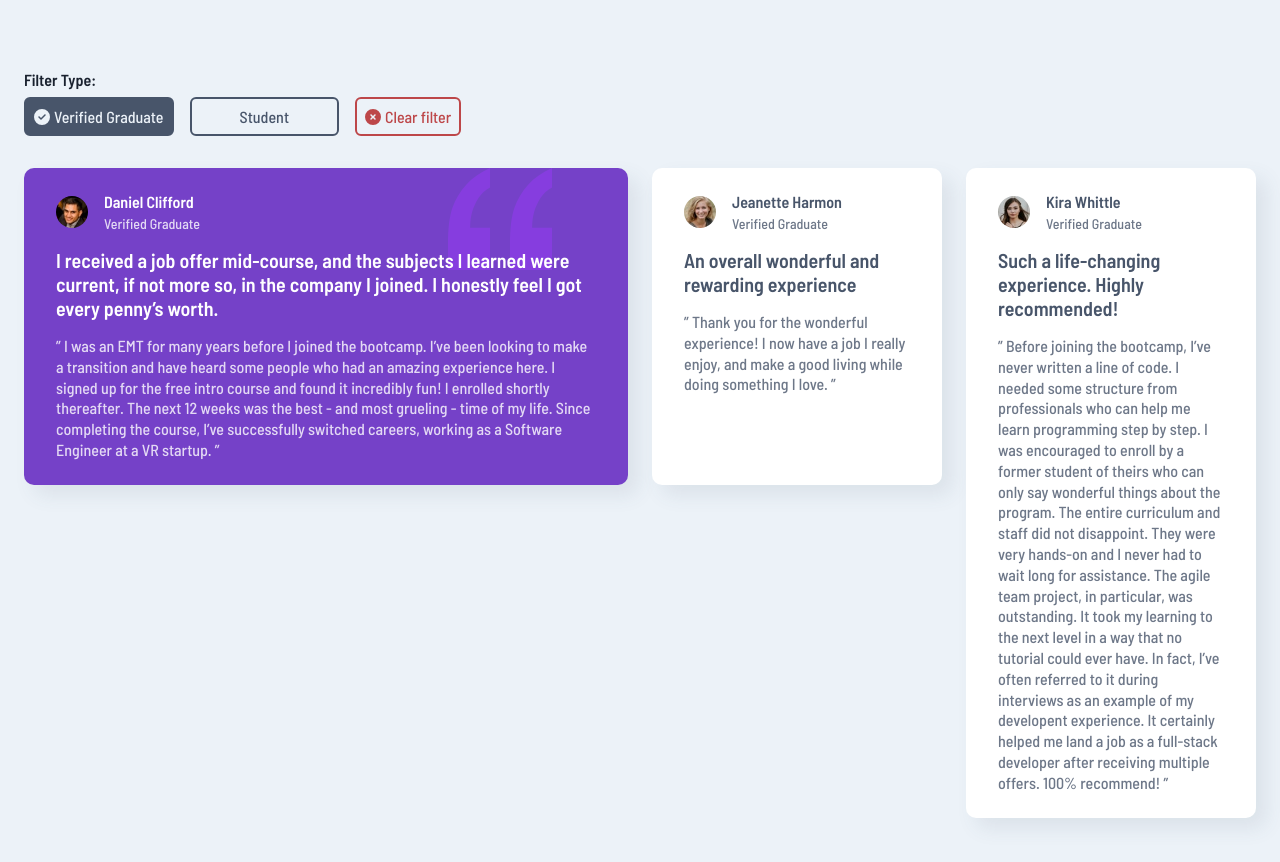
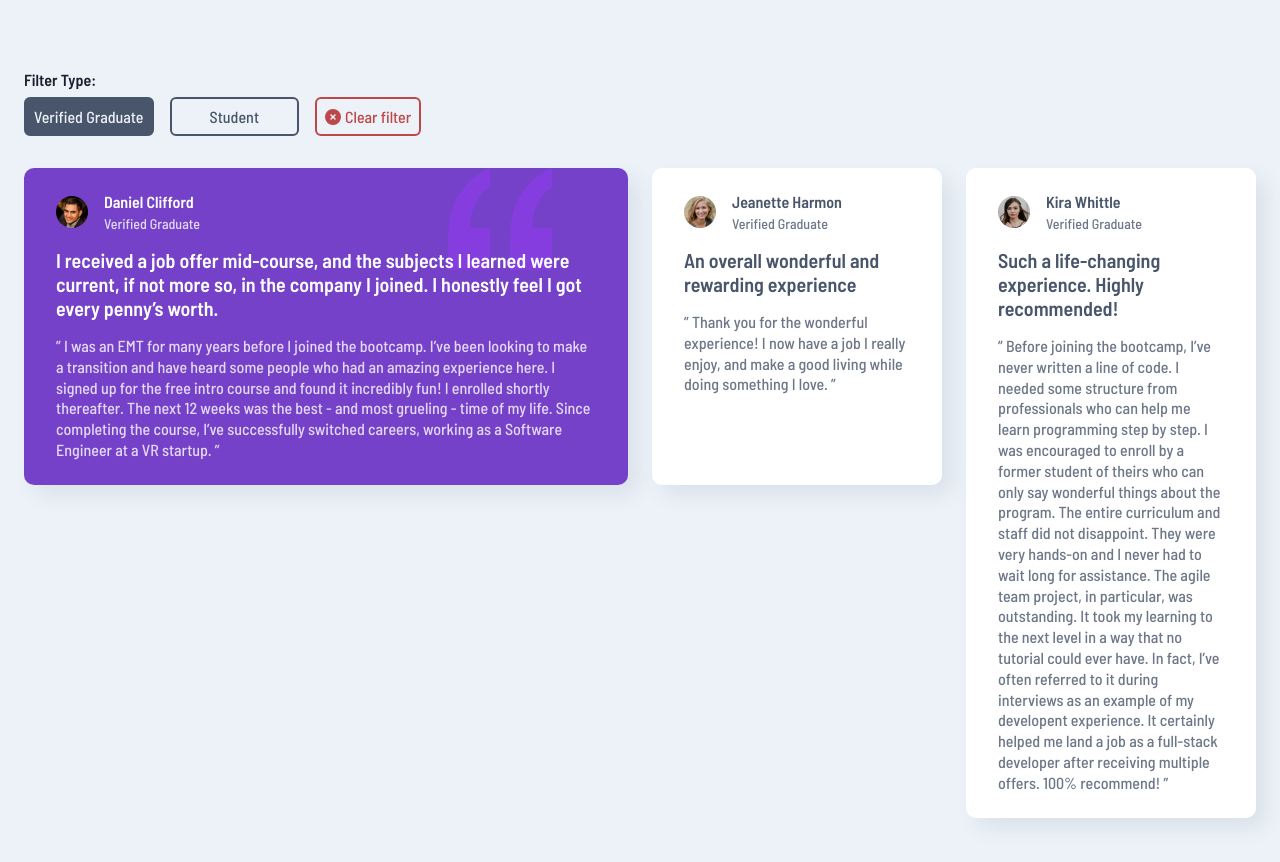
Before and after one commit to DarkstarXDD/testimonials-grid-section, a React (Vite) app: page / in a window 1280 px wide. Both pictures are taken after a click on the button "Verified Graduate". Shown: the top 862 px of the page. Built offline with nearby package versions, Linux system fonts and the light colour scheme.

Commit message:
revert: "refactor: add an icon to the filter button when selected"
This reverts commit 723c90fea63d510ce466fcf08a25135e2ccf59a4.

```diff
--- a/src/App.jsx
+++ b/src/App.jsx
@@ -1,5 +1,5 @@
 import { useSearchParams } from "react-router-dom"
-import { FaCircleCheck, FaCircleXmark } from "react-icons/fa6"
+import { FaCircleXmark } from "react-icons/fa6"
 
 import Card from "./components/Card"
 import jsonData from "./data/data.json"
@@ -56,18 +56,12 @@ export default function App() {
             onClick={() => handleFilterChange("type", "verified")}
             className={`filter__button filter__button--verified ${currentTypeFilter === "verified" ? "filter__button--selected" : ""}`}
           >
-            {currentTypeFilter === "verified" && (
-              <FaCircleCheck className="filter__icon" />
-            )}
             Verified Graduate
           </button>
           <button
             onClick={() => handleFilterChange("type", "student")}
             className={`filter__button filter__button--student ${currentTypeFilter === "student" ? "filter__button--selected" : ""}`}
           >
-            {currentTypeFilter === "student" && (
-              <FaCircleCheck className="filter__icon" />
-            )}
             Student
           </button>
 
@@ -76,7 +70,7 @@ export default function App() {
               onClick={() => handleFilterChange("type", null)}
               className="filter__button filter__button--clear"
             >
-              <FaCircleXmark className="filter__icon" />
+              <FaCircleXmark />
               Clear filter
             </button>
           )}
--- a/styles.css
+++ b/styles.css
@@ -99,7 +99,7 @@ body {
 }
 
 .filter__inner-wrapper {
-  max-width: 20rem;
+  max-width: 18.75rem;
   width: 100%;
   display: grid;
   grid-template-columns: repeat(2, 1fr);
@@ -112,10 +112,6 @@ body {
 
 .filter__button {
   width: 100%;
-  display: flex;
-  justify-content: center;
-  align-items: center;
-  gap: 0.25rem;
   font-family: var(--ff-barlow);
   font-size: var(--fs-400);
   font-weight: var(--fw-medium);
@@ -125,13 +121,6 @@ body {
   border-radius: 6px;
   padding: 0.5rem;
   cursor: pointer;
-}
-
-.filter__icon {
-  display: block;
-  max-width: none;
-  width: 1rem;
-  height: 1rem;
 }
 
 .filter__button--verified:active,
@@ -156,6 +145,10 @@ body {
 .filter__button--clear {
   max-width: max-content;
   grid-area: clear;
+  display: flex;
+  justify-content: center;
+  align-items: center;
+  gap: 0.25rem;
   color: var(--clr-primary-700);
   border-color: var(--clr-primary-700);
 }
```
